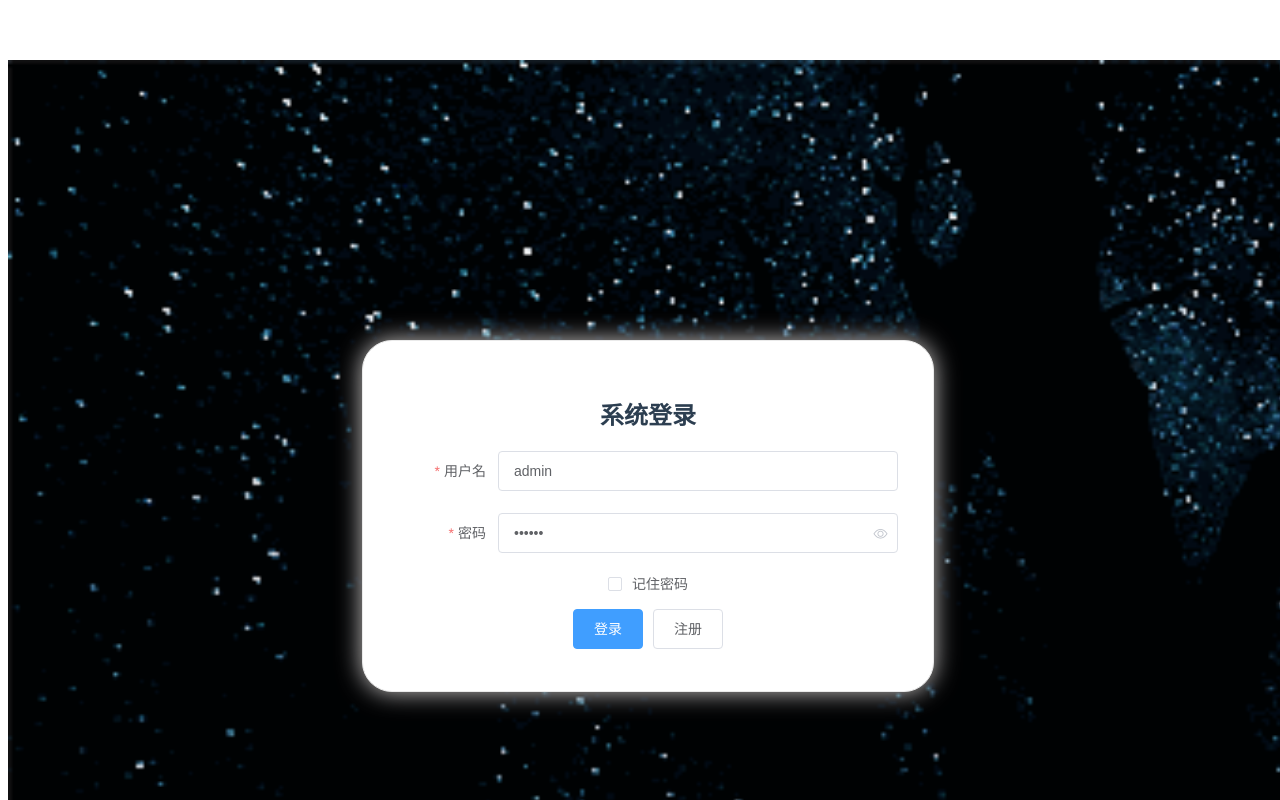
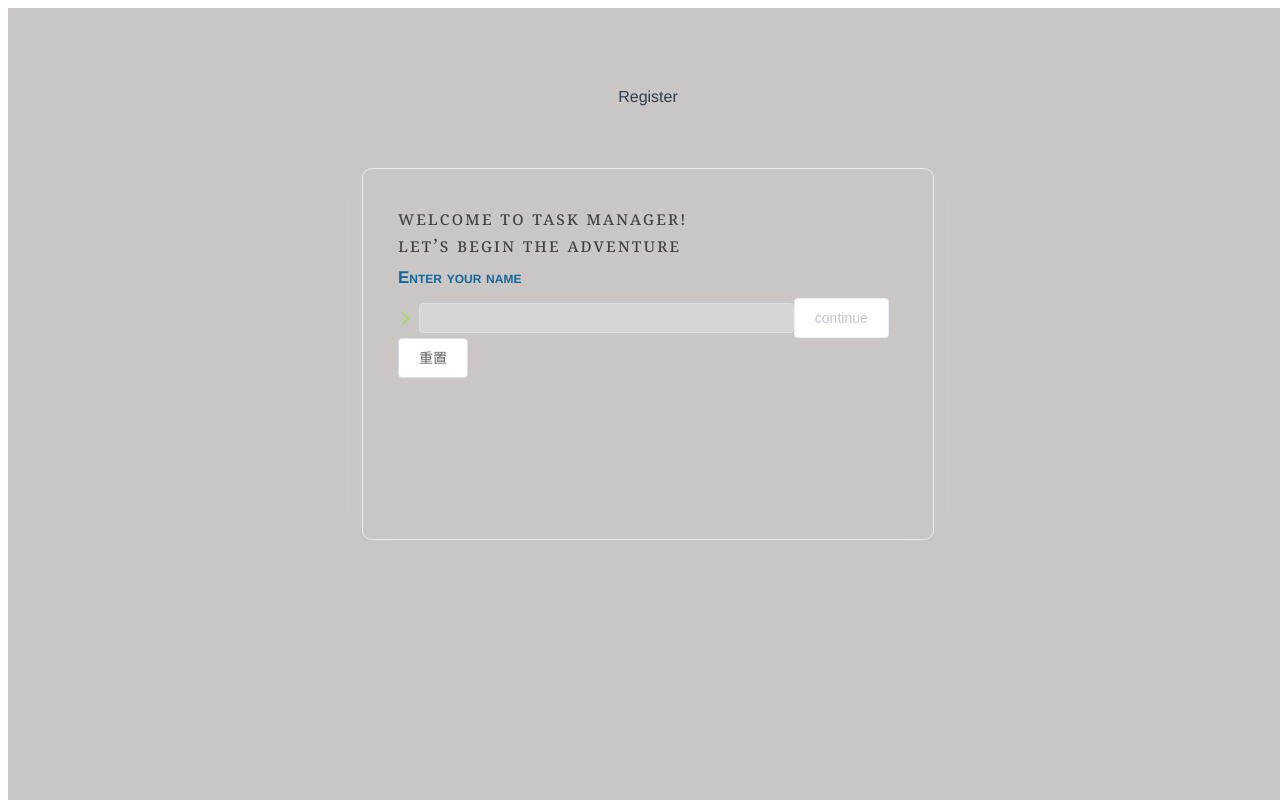
Before and after one commit to xbdeng/taskManager, a Vue app in the folder client/: page /register in a window 1280 px wide. Before the commit this address led to /login. Built offline with nearby package versions, Linux system fonts and the light colour scheme.

Commit message:
upload register page

```diff
--- a/client/src/App.vue
+++ b/client/src/App.vue
@@ -25,6 +25,6 @@ export default {
   -moz-osx-font-smoothing: grayscale;
   text-align: center;
   color: #2c3e50;
-  margin-top: 60px;
+  margin-top: auto;
 }
 </style>
--- /dev/null
+++ b/client/src/components/register.vue
@@ -0,0 +1,39 @@
+<template>
+  <div id="register">
+    <el-row  type="flex"  justify="center" id="register_container_pos">
+      <el-col :span="12">
+        <registerContainer></registerContainer>
+      </el-col>
+    </el-row>
+  </div>
+</template>
+
+<script>
+import registerContainer from "./registerContainer";
+
+export default {
+  name: "register",
+
+  components:{
+    registerContainer
+  }
+}
+</script>
+
+<style scoped>
+
+
+#register{
+  background-color: #cac6c6;
+  width: 100%;
+  height: 100%;
+  position: fixed;
+  background-size: 100% 100%;
+}
+
+#register_container_pos{
+  position: relative;
+  top:10%;
+}
+
+</style>
--- /dev/null
+++ b/client/src/components/registerContainer.vue
@@ -0,0 +1,292 @@
+<template>
+  <div class="register-container">
+    <el-container>
+      <el-header>Register</el-header>
+      <el-container>
+        <el-main>
+          <el-form :model="ruleForm" status-icon :rules="rules" ref="ruleForm" label-width="0px"
+                   class="demo-ruleForm register-page">
+
+            <el-row class = "front-word">
+              Welcome to Task Manager!
+              <br>
+              Let’s begin the adventure
+            </el-row>
+
+            <el-form-item prop="username">
+              <el-row class="word">Enter your name</el-row>
+              <el-row>
+                <el-col class="sword" :span="1">
+                </el-col>
+                <el-col :span="18">
+                  <el-input v-model="ruleForm.username" autocomplete="off" :disabled="checkList[0]" class="input-text" lang="scss"></el-input>
+                </el-col>
+                <el-col :span="4" v-show="checkList[0] === false">
+                  <el-button @click="setTrue(0)" :disabled="enable[0] === false" class="button_register">continue</el-button>
+                </el-col>
+              </el-row>
+            </el-form-item>
+
+            <el-form-item prop="email" v-show="checkList[0] === true">
+              <el-row class="word">Enter your email</el-row>
+              <el-row>
+                <el-col class="sword" :span="1">
+                </el-col>
+                <el-col :span="18">
+                  <el-input v-model="ruleForm.email" autocomplete="off" :disabled="checkList[1]"></el-input>
+                </el-col>
+                <el-col :span="4" v-show="checkList[1] === false">
+                  <el-button @click="setTrue(1)" :disabled="enable[1]  === false">continue</el-button>
+                </el-col>
+              </el-row>
+            </el-form-item>
+
+            <el-form-item prop="pass" v-show="checkList[1] === true">
+              <el-row class="word">Enter your password</el-row>
+              <el-row>
+                <el-col class="sword" :span="1">
+                </el-col>
+                <el-col :span="18">
+                  <el-input type="password" v-model="ruleForm.pass" autocomplete="off" :disabled="checkList[2]"></el-input>
+                </el-col>
+                <el-col :span="4" v-show="checkList[2] === false">
+                  <el-button @click="setTrue(2)" :disabled="enable[2]  === false">continue</el-button>
+                </el-col>
+              </el-row>
+            </el-form-item>
+
+            <el-form-item prop="checkPass" v-show="checkList[2] === true">
+              <el-row class="word">Enter your password again</el-row>
+              <el-row>
+                <el-col class="sword" :span="1">
+                </el-col>
+                <el-col :span="18">
+                  <el-input type="password" v-model="ruleForm.checkPass" autocomplete="off" :disabled="checkList[3]"></el-input>
+                </el-col>
+                <el-col :span="4" v-show="checkList[3] === false">
+                  <el-button @click="setTrue(3)" :disabled="enable[3]  === false">continue</el-button>
+                </el-col>
+              </el-row>
+            </el-form-item>
+
+            <el-form-item prop="age" v-show="checkList[3] === true">
+              <el-row class="word">Enter your age</el-row>
+              <el-row>
+                <el-col class="sword" :span="1">
+                </el-col>
+                <el-col :span="18">
+                  <el-input v-model.number="ruleForm.age" :disabled="checkList[4]"></el-input>
+                </el-col>
+                <el-col :span="4" v-show="checkList[4] === false">
+                  <el-button @click="submitForm('ruleForm')">sign up</el-button>
+                </el-col>
+              </el-row>
+            </el-form-item>
+
+            <el-form-item>
+              <el-button @click="resetForm('ruleForm')">重置</el-button>
+<!--              <el-button @click="print">test</el-button>-->
+            </el-form-item>
+
+          </el-form>
+        </el-main>
+      </el-container>
+    </el-container>
+  </div>
+</template>
+
+<script>
+export default {
+  name: "registerContainer",
+  data() {
+    var checkAge = (rule, value, callback) => {
+      if (!value) {
+        return callback(new Error('年龄不能为空'));
+      }
+      setTimeout(() => {
+        if (!Number.isInteger(value)) {
+          callback(new Error('请输入数字值'));
+        } else {
+          if (value < 18) {
+            callback(new Error('必须年满18岁'));
+          } else {
+            this.$set(this.enable, 4, true);
+            callback();
+          }
+        }
+      }, 1000);
+    };
+    var validateName = (rule, value, callback) => {
+      if(value === '') {
+        callback(new Error('请输入名称'));
+      } else {
+        // this.enable[1] = true;
+        this.$set(this.enable, 0, true);
+        callback();
+      }
+    };
+    var validateEmail = (rule, value, callback) => {
+      if (value === '') {
+        callback(new Error('请输入email'));
+      } else {
+        if (this.ruleForm.email !== '') {
+          // this.$refs.ruleForm.validateField('email');
+          var test_email = /^[a-zA-Z0-9_.-]+@[a-zA-Z0-9-]+(\.[a-zA-Z0-9-]+)*\.[a-zA-Z0-9]{2,6}$/;
+          if (test_email.test(value)) {
+            // this.enable[0] = true;
+            this.$set(this.enable, 1, true)
+            callback()
+          } else {
+            callback(new Error('请输入正确的email'))
+          }
+        }
+        // this.enable[1] = true;
+        // callback();
+      }
+    };
+    var validatePass = (rule, value, callback) => {
+      if (value === '') {
+        callback(new Error('请输入密码'));
+      } else {
+        if (this.ruleForm.checkPass !== '') {
+          this.$refs.ruleForm.validateField('checkPass');
+        }
+        // this.enable[2] = true;
+        this.$set(this.enable, 2, true)
+        callback();
+      }
+    };
+    var validatePass2 = (rule, value, callback) => {
+      if (value === '') {
+        callback(new Error('请再次输入密码'));
+      } else if (value !== this.ruleForm.pass) {
+        callback(new Error('两次输入密码不一致!'));
+      } else {
+        // this.enable[3] = true;
+        this.$set(this.enable, 3, true)
+        callback();
+      }
+    };
+    return {
+      checkList: [false, false, false, false, false],
+      enable : [false, false, false, false, false],
+      ruleForm: {
+        username: '',
+        email: '',
+        pass: '',
+        checkPass: '',
+        age: ''
+      },
+      rules: {
+        username: [
+          {validator: validateName,  trigger: 'change'}
+        ],
+        email: [
+          {validator: validateEmail, trigger: 'change'}
+        ],
+        pass: [
+          {validator: validatePass, trigger: 'change'}
+        ],
+        checkPass: [
+          {validator: validatePass2, trigger: 'change'}
+        ],
+        age: [
+          {validator: checkAge, trigger: 'change'}
+        ]
+      }
+    };
+  },
+  methods: {
+    setTrue(index) {
+      // this.checkList[index] = true;
+      this.$set(this.checkList, index, true)
+    },
+    submitForm(formName) {
+      this.$refs[formName].validate((valid) => {
+        if (valid) {
+          alert('submit!');
+        } else {
+          console.log('error submit!!');
+          return false;
+        }
+      });
+    },
+    resetForm(formName) {
+      for(var i = 0; i < 5; i++){
+        this.$set(this.checkList, i, false);
+        this.$set(this.enable, i, false);
+      }
+      this.$refs[formName].resetFields();
+    },
+    print(){
+      console.log(this.checkList)
+      console.log(this.enable)
+      console.log(this.ruleForm)
+    }
+  }
+}
+</script>
+
+<style scoped>
+.register-container {
+  width: 100%;
+  height: 100%;
+  background-color: transparent;
+}
+.register-page{
+  -webkit-border-radius: 5px;
+  border-radius: 10px;
+  margin: auto;
+  width: 500px;
+  height:300px;
+  padding: 35px 35px 35px;
+  background: transparent;
+  border: 1px solid #eaeaea;
+  box-shadow: 0 0 25px #cac6c6;
+  text-align: left;
+}
+.front-word{
+  color: #424242;
+  font-family: "Adobe Caslon Pro", "Hoefler Text", Georgia, Garamond, Times, serif;
+  letter-spacing:0.1em;
+  text-align:left;
+  text-transform: lowercase;
+  line-height: 145%;
+  font-size: 14pt;
+  font-variant: small-caps;
+}
+
+.word{
+  font-style: normal;
+  font-variant: small-caps;
+  text-decoration: none;
+  color: rgb(19, 104, 155);
+  font-size: 17px;
+  text-align:left;
+  font-weight: bold;
+}
+.sword::after{
+  content: '';
+  display: inline-block;
+  width: 8px;
+  height: 8px;
+  border-top: 1px solid #8ae821;
+  border-right: 1px solid #8ae821;
+  transform: rotate(45deg);
+  -webkit-transform: rotate(45deg);
+}
+
+/deep/ .el-input__inner {
+  height: 30px;
+  background-color: rgba(255, 255, 255, 0.247);
+}
+
+/deep/ .el-form-item {
+  background-color: unset !important;
+}
+
+.el-form-item{
+  margin-bottom: 0px;
+}
+
+</style>
--- a/client/src/router/index.js
+++ b/client/src/router/index.js
@@ -2,6 +2,7 @@ import Vue from 'vue'
 import VueRouter from 'vue-router'
 import Main from '../components/Main'
 import Login from '../components/Login'
+import register from "../components/register";
 
 
 Vue.use(VueRouter);
@@ -24,6 +25,11 @@ export default new VueRouter({
             path: '/login',
             component: Login,
             name: 'login'
+        },
+        {
+            path: '/register',
+            component: register,
+            name: 'register'
         }
     ]
 });
```
